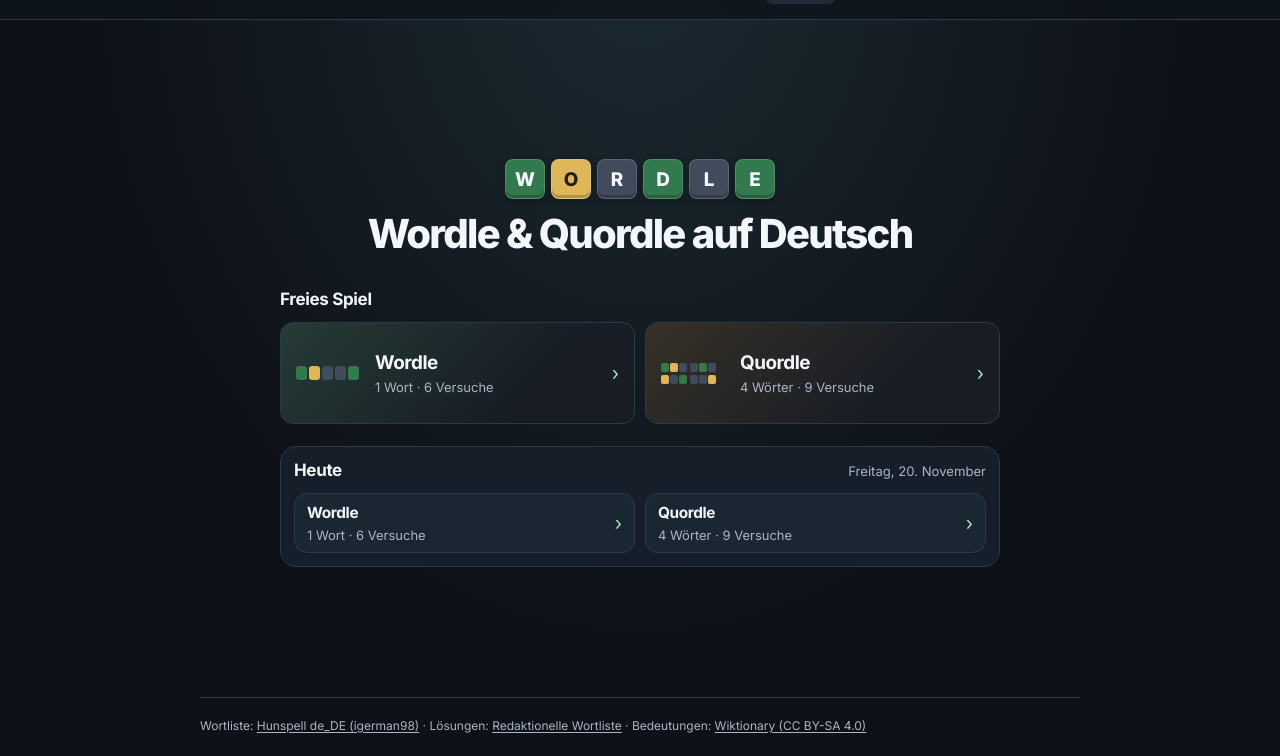
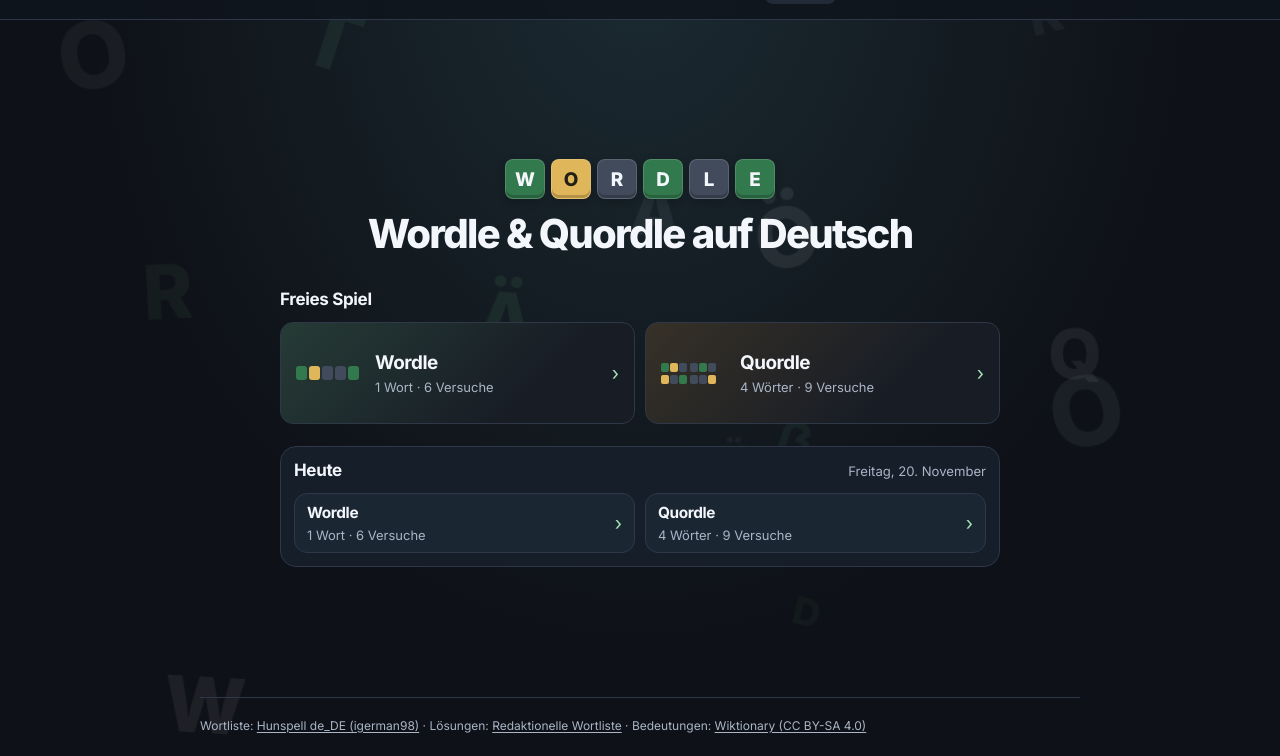
Before and after one commit to Efrem199/WordleDeutsch, a website: page index.html in a window 1280 px wide. Shown: the part 44-800 px from the top of the page. Drawn offline with Linux system fonts and the light colour scheme.

Commit message:
Bring back the floating background letters

```diff
--- a/css/style.css
+++ b/css/style.css
@@ -31,8 +31,34 @@ body {
   margin: 0;
   display: flex;
   flex-direction: column;
+  isolation: isolate;
   color: var(--text);
   background: radial-gradient(ellipse at 50% 0, #1b2a31 0, var(--bg) 62%);
+}
+.bg-letters {
+  position: fixed;
+  inset: 0;
+  z-index: -1;
+  overflow: hidden;
+  pointer-events: none;
+  user-select: none;
+}
+.bg-letters span {
+  position: absolute;
+  left: var(--x);
+  top: var(--y);
+  font-size: var(--size);
+  line-height: 1;
+  font-weight: 800;
+  opacity: var(--opacity);
+  animation: drift-letter var(--duration) ease-in-out var(--phase) infinite alternate;
+}
+.bg-letters span:nth-child(3n + 1) { color: #67bf7e; }
+.bg-letters span:nth-child(3n) { color: #9dabbd; }
+.is-play .bg-letters { opacity: .65; }
+@keyframes drift-letter {
+  from { transform: rotate(var(--angle)); }
+  to { transform: translate(var(--dx), var(--dy)) rotate(calc(var(--angle) * -1)); }
 }
 a { color: var(--accent); text-underline-offset: .18em; }
 button, textarea { font: inherit; }
--- a/index.html
+++ b/index.html
@@ -12,6 +12,7 @@
   <link rel="stylesheet" href="css/style.css" />
 </head>
 <body>
+  <div class="bg-letters" id="bg-letters" aria-hidden="true"></div>
   <header class="topbar">
     <a class="brand" href="#menu" aria-label="Startseite">
       <span class="brand-mark" aria-hidden="true"><i class="c"></i><i class="p"></i><i class="a"></i><i class="c"></i></span>
--- a/js/app.js
+++ b/js/app.js
@@ -1129,5 +1129,29 @@
     if (!["#stats", "#rules", "#vocab"].includes(location.hash)) render();
   }
 
+  function buildBackground() {
+    const background = document.getElementById("bg-letters");
+    if (!background) return;
+    const letters = [..."WORDLEÄÖÜẞQAT"];
+    const random = (min, max) => Math.random() * (max - min) + min;
+    for (let i = 0; i < 16; i++) {
+      const letter = el("span", { text: letters[i % letters.length] });
+      const properties = {
+        "--x": random(0, 96).toFixed(1) + "%",
+        "--y": random(0, 96).toFixed(1) + "%",
+        "--size": Math.round(random(28, 96)) + "px",
+        "--opacity": random(.04, .09).toFixed(3),
+        "--duration": random(14, 28).toFixed(1) + "s",
+        "--phase": random(-12, 0).toFixed(1) + "s",
+        "--dx": Math.round(random(-60, 60)) + "px",
+        "--dy": Math.round(random(-60, 60)) + "px",
+        "--angle": Math.round(random(-25, 25)) + "deg",
+      };
+      for (const [property, value] of Object.entries(properties)) letter.style.setProperty(property, value);
+      background.appendChild(letter);
+    }
+  }
+
+  buildBackground();
   init();
 })();
```
Also changed, not shown: tests/browser/game.spec.cjs (+15 -0 lines).
